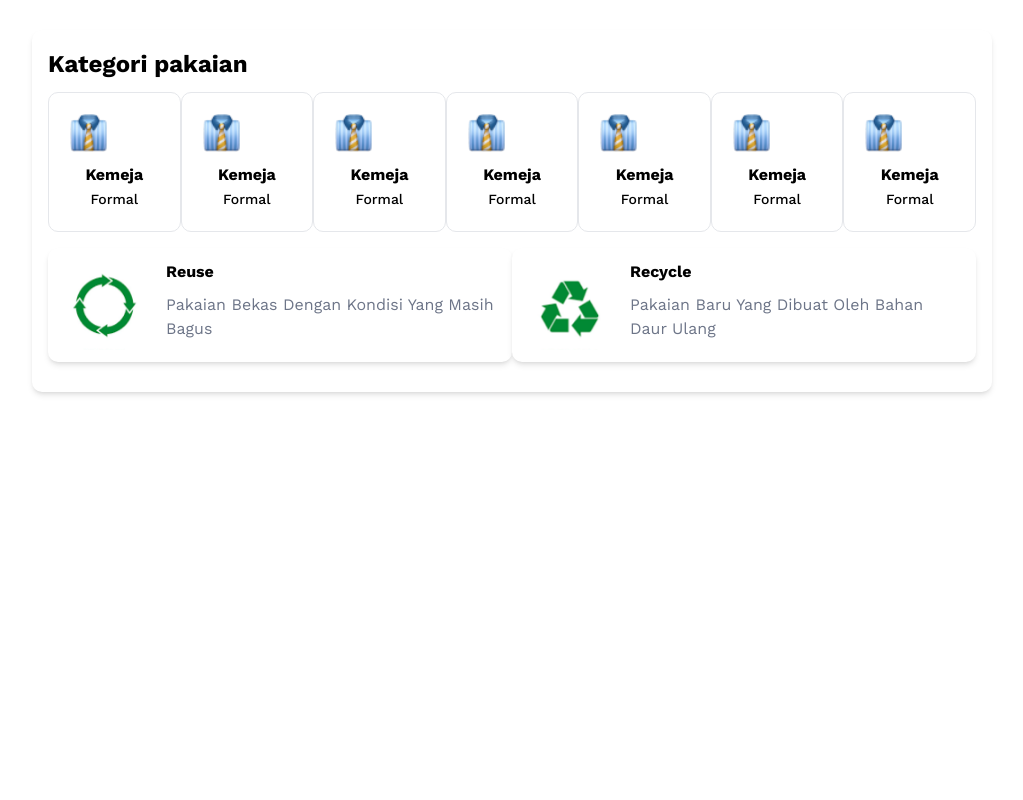
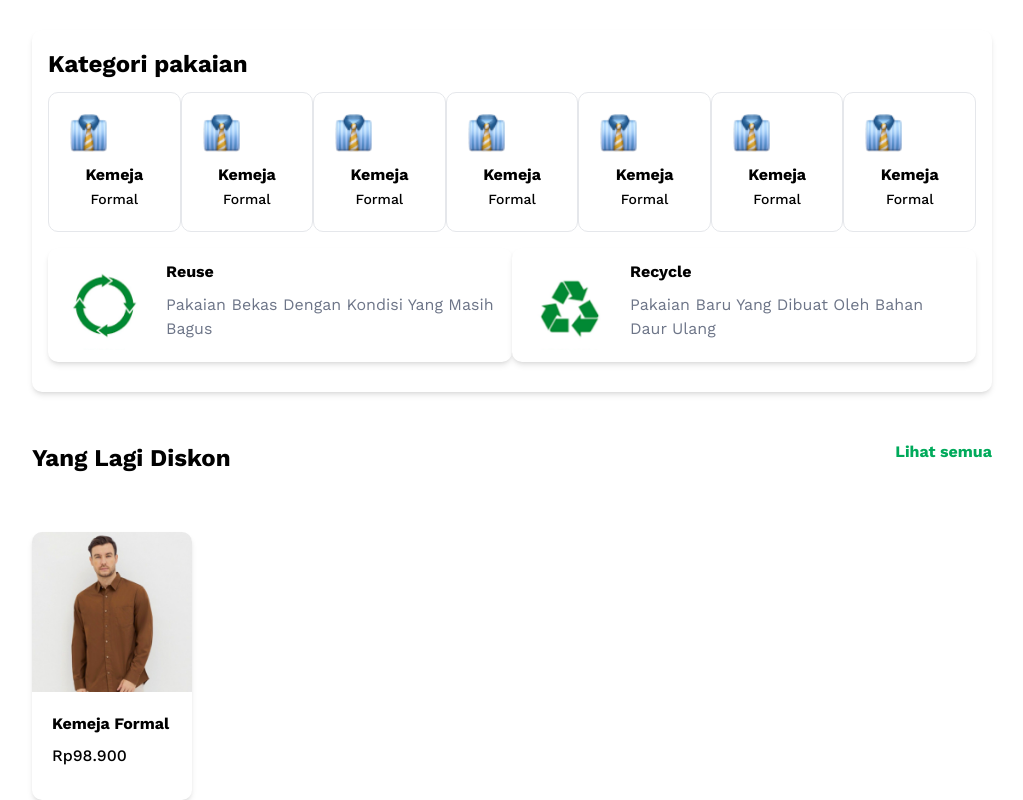
Before and after one commit to naufalnrsmitter20/wastain-next, a Next.js app: page / in a window 1280 px wide. Shown: the part 520-1320 px from the top of the page, without its empty margins (128-1151 px from the left). Before the commit the page ends 960 px from the top, so only its background shows below. Built offline with nearby package versions, Linux system fonts and the light colour scheme.

Commit message:
add Diskon Section

```diff
--- /dev/null
+++ b/src/app/(user)/Components/Diskon.tsx
@@ -0,0 +1,33 @@
+import React from "react";
+import Image from "next/image";
+import Model from "@/../public/foto-model.png";
+
+export default function Diskon() {
+  return (
+    <React.Fragment>
+      <div className="mx-40">
+        <div className="flex justify-between mb-[56px]">
+          <h1 className="font-bold text-[24px]">Yang Lagi Diskon</h1>
+          <p className="font-bold text-[16px] text-light-green">Lihat semua</p>
+        </div>
+        <div className="grid grid-cols-6">
+          <div className="max-w-sm bg-white rounded-[10px] shadow-md dark:bg-gray-800 dark:border-gray-700">
+            <a href="#">
+              <Image
+                src={Model}
+                alt="icon kemeja"
+                className="rounded-t-[10px]"
+              />
+            </a>
+            <div className="p-5">
+              <a href="#">
+                <h1 className="mb-2 text-[16px] font-bold">Kemeja Formal</h1>
+              </a>
+              <p className="mb-3 text-[16px] font-medium">Rp98.900</p>
+            </div>
+          </div>
+        </div>
+      </div>
+    </React.Fragment>
+  );
+}
--- a/src/app/page.tsx
+++ b/src/app/page.tsx
@@ -2,6 +2,7 @@ import Image from "next/image";
 import Navbars from "./(user)/Components/Navbar";
 import Jumbotron from "./(user)/Components/Jumbotron";
 import Kategori from "./(user)/Components/Kategori";
+import Diskon from "./(user)/Components/Diskon";
 
 export default function page() {
   return (
@@ -9,6 +10,7 @@ export default function page() {
       <Navbars />
       <Jumbotron />
       <Kategori />
+      <Diskon />
     </>
   );
 }
--- a/tailwind.config.ts
+++ b/tailwind.config.ts
@@ -23,6 +23,7 @@ const config: Config = {
         "gray-3": "#6D7588",
         "gray-4": "#ECF1F4",
         "dark-green": "#1A4D2E",
+        "light-green": "#00AA5B",
         "primary-black": "#252525",
       },
     },
```
Also changed, not shown: public/foto-model.png (added).
